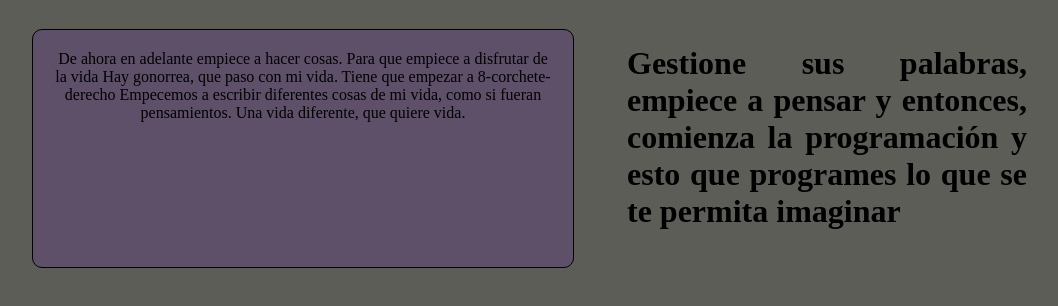
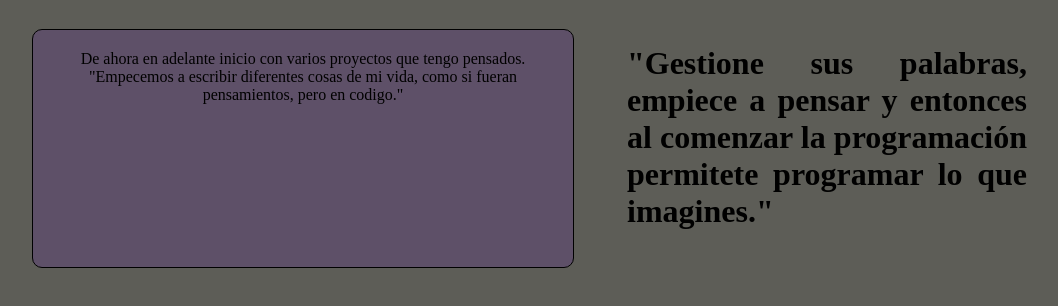
Before and after one commit to santiagoencodigo/portfolio-santiagoencodigo, a plain HTML site: page pages/login.html in a window 1280 px wide. Shown: the part 162-468 px from the top of the page, without its empty margins (89-1147 px from the left). Drawn offline with Linux system fonts and the light colour scheme.

Commit message:
First Update of Portfolio 2025

```diff
--- a/pages/login.html
+++ b/pages/login.html
@@ -16,27 +16,23 @@
 
         <div class="seccion-login-1">
             <p class="primer-parrafo">
-                De ahora en adelante empiece a hacer cosas.
-                Para que empiece a disfrutar de la vida
-                Hay gonorrea, que paso con mi vida.
-                Tiene que empezar a 8-corchete-derecho
+                De ahora en adelante inicio con varios proyectos
+                que tengo pensados.
 
                     <!-- Ahora, empece a irme. Como a marchitar.
                         Son las 5:05 am y estuve haciendo esto.
                     -->
-                Empecemos a escribir diferentes cosas
-                de mi vida, como si fueran pensamientos.
-                Una vida diferente, que quiere vida.
+                "Empecemos a escribir diferentes cosas
+                de mi vida, como si fueran pensamientos,
+                pero en codigo."
             </p>
 
                 <h1 class="primer-titulo">
-                    Gestione sus palabras, empiece a pensar y
-                    entonces, comienza la programación y esto
-                    que programes lo que se te permita imaginar
+                    "Gestione sus palabras, empiece a pensar y
+                    entonces al comenzar la programación permitete
+                    programar lo que imagines."
                 </h1>
         </div>
-
-
     </div>
 </body>
 </html>
```
